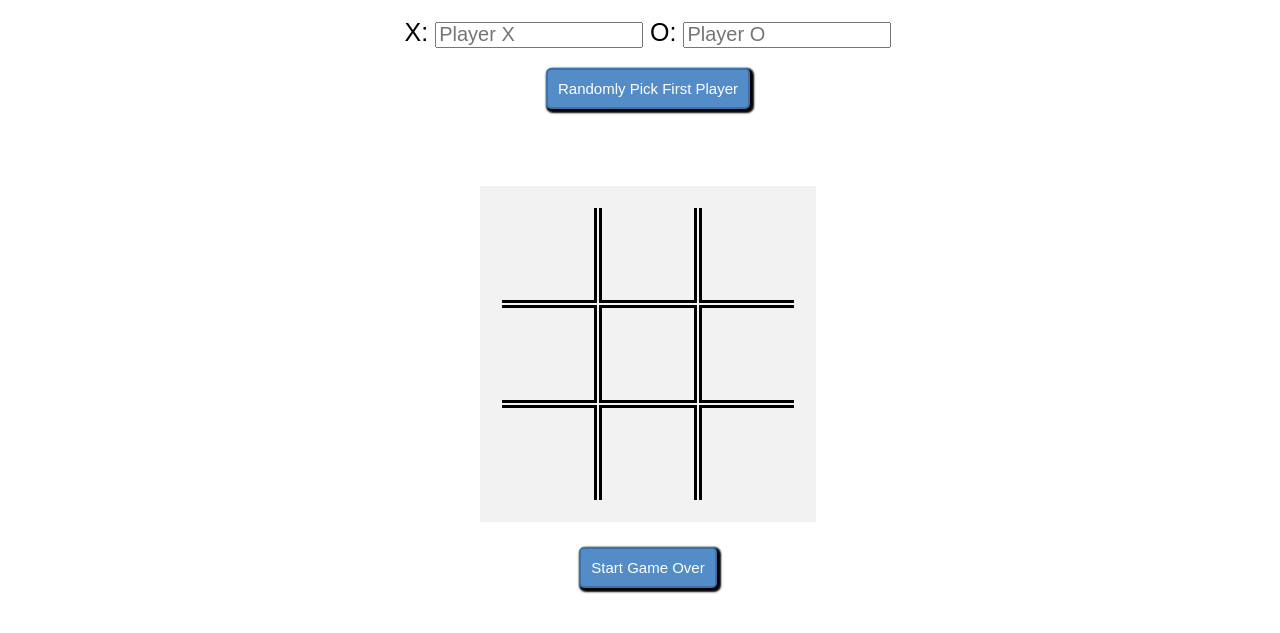
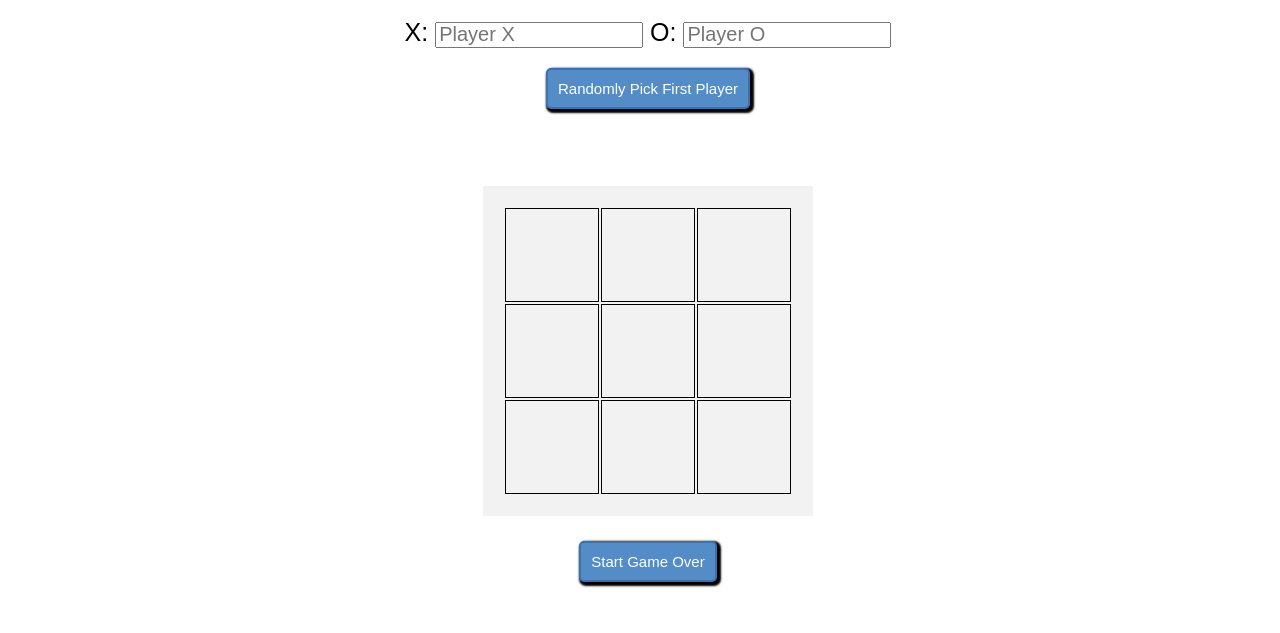
Before and after one commit to mollywhitnack/tictactoe, a plain HTML site: page index.html in a window 1280 px wide. Shown: the part 83-716 px from the top of the page. Drawn offline with nearby package versions, Linux system fonts and the light colour scheme.

Commit message:
fixed again

```diff
--- a/main.js
+++ b/main.js
@@ -6,18 +6,30 @@ var gameOver = false;
 var cats = 0;
 var rand =0;
 var names = [];
+var winners = [ [0,1,2], [3,4,5], [6,7,8], [0,3,6], [1,4,7], [2,5,8], [0,4,8], [2,4,6]];
 
 $(document).ready(init);
 
 function init(){
-  //console.log("ready");
-  //console.log("player o's turn");
 
+ /* var n =3;
+  //Print divs here
+  //should append at the end
+  for(let i=0; i<n; i++){
+    var $trEl = $('<tr>');
+    $trEl.addClass(`row row${i} id = ${i}>`);
+    $('.board').append($trEl);
+    for(let j=0; j<n; j++ ){
+       var $tdEl = $('<td>');
+       $tdEl.addClass(`col col${j+(i*3)} id = ${j+(i*3)}>`);
+       $trEl.append($tdEl);
+    }
+  }
+*/
   //player clicked on a box
   $('.col').click(turn);
   $('.restart').click(restartGame);
   $('.startGame').click(startGame);
-
 
 }
 
@@ -25,11 +37,11 @@ function turn(event){
   var empty = $(event.target).text();
   //console.log("empty: " ,empty);
   if(!gameOver && empty === ''){
-  //console.log("Turn");
   if(cats == 8){
   $('.winner').text("Cat's Game!")
   gameOver =true;
   }
+  //console.log("Turn");
   //console.log(event.target.id);
   var place = parseInt(event.target.id);
   //var child = event.target;
@@ -68,8 +80,8 @@ function turn(event){
       gameOver = true;
     }
   }
-
- cats++;
+  cats++;
+  console.log(cats);
   //console.log("xs:" , xs);
   //console.log("os:", os);
 }
@@ -79,7 +91,6 @@ function turn(event){
 /* Ways to win (0,1,2) (3,4,5) (6,7,8) (0,3,6) (1,4,7) (2,5,8)*/
 function checkWin(places){
   //must have atleast 3 to win
-  var winners = [ [0,1,2], [3,4,5], [6,7,8], [0,3,6], [1,4,7], [2,5,8], [0,4,8], [2,4,6]];
   //console.log("winners: " , winners.length);
   //console.log(places);
   if(places.length < 3)
@@ -143,3 +154,14 @@ function startGame(){
   toggle = rand;
   }
 }
+
+/*winnersTemp = [];
+function findWinners(n){
+
+  //horizontal wins
+  // [0..n] ,[n.. 2n-1], [2n...3n-1], [3n...4n-1] ...
+  for(var i=0; i<n; i++){
+
+  }
+
+}*/
--- a/style.css
+++ b/style.css
@@ -58,12 +58,14 @@ button{
   height: 90px;
   text-align: center;
   font-size: 25px;
+  border: 1px solid #000;
 }
 
 .board{
   margin: 0 auto;
   background-color: #f2f2f2;
   padding:20px;
+
 }
 
 .winner{
@@ -72,7 +74,7 @@ button{
   font-size: 25px;
 }
 
-.col0{
+/*.col0{
   border-right: 3px solid #000;
   border-bottom: 3px solid #000;
 }
@@ -125,4 +127,4 @@ button{
 .col8{
   border-top: 3px solid #000;
   border-left: 3px solid #000;
-}
+}*/
```
Also changed, not shown: index.html (+1 -1 lines).
